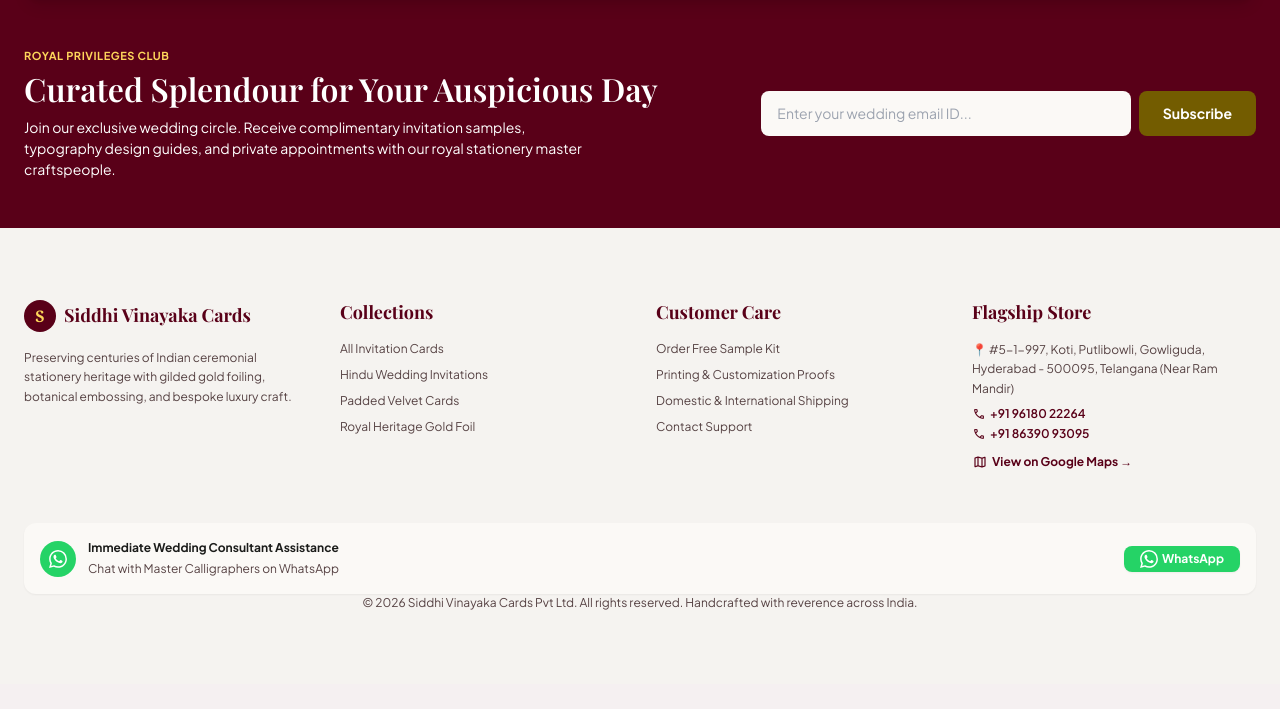
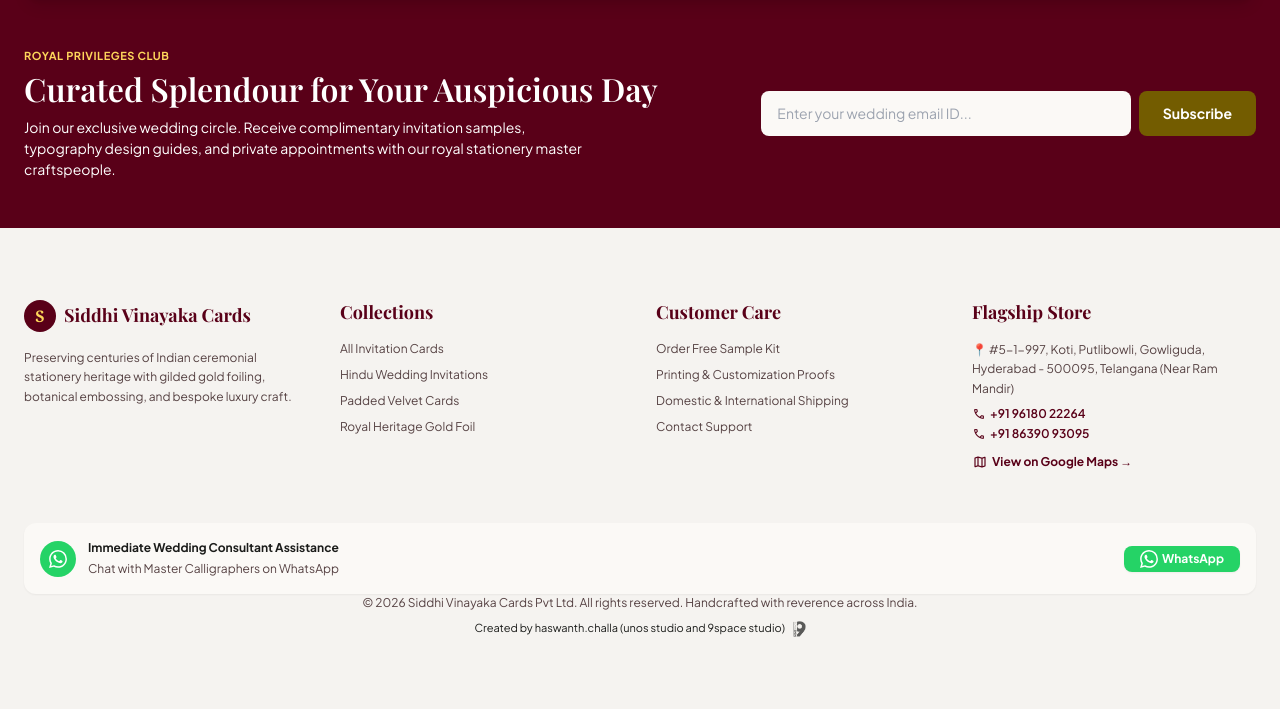
Before and after one commit to rgraghu9-debug/my_business_website, a Django app: page /contact-us/ in a window 1280 px wide. Shown: the part 1510-2219 px from the top of the page. Before the commit the page ends 2120 px from the top, so only its background shows below. Run offline with Django 5.2, Linux system fonts and the light colour scheme; some libraries are stand-ins or nearby versions; some web fonts are replaced.

Commit message:
Add creator credit 'Created by haswanth.challa (unos studio and 9space studio)' with 9space studio logo below footer copyright across website

```diff
--- a/templates/catalog/base.html
+++ b/templates/catalog/base.html
@@ -480,6 +480,14 @@
       <div class="text-center font-body-sm text-body-sm text-on-surface-variant pt-space-xl">
         © {% now "Y" %} Siddhi Vinayaka Cards Pvt Ltd. All rights reserved. Handcrafted with reverence across India.
       </div>
+      <div class="mt-2 text-center flex items-center justify-center gap-2 text-[10px] sm:text-[11px] text-on-surface-variant/75">
+        <span>Created by haswanth.challa (unos studio and 9space studio)</span>
+        <img
+          src="{% static 'images/9space_studio_logo.png' %}"
+          alt="9space studio"
+          class="h-3.5 sm:h-4 w-auto object-contain inline-block opacity-80"
+        />
+      </div>
     </div>
   </footer>
 
```
Also changed, not shown: static/images/9space_studio_logo.png (added).
